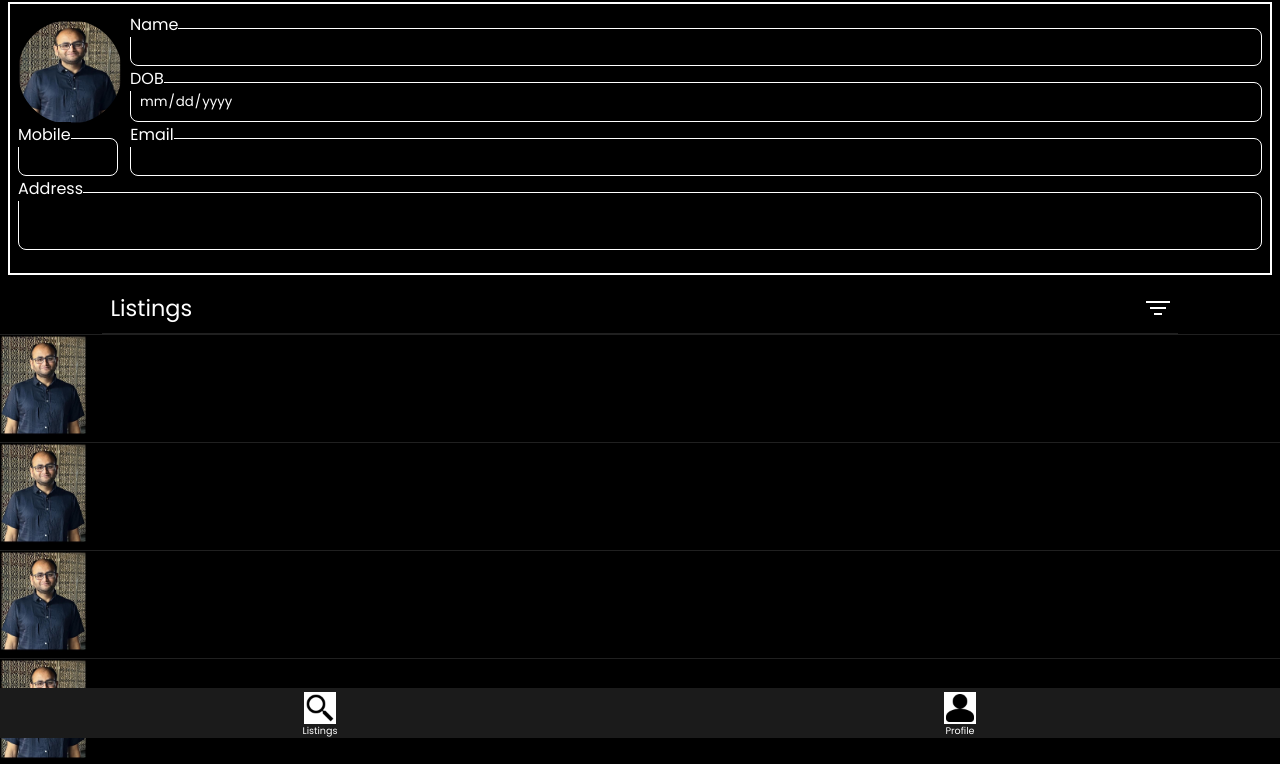
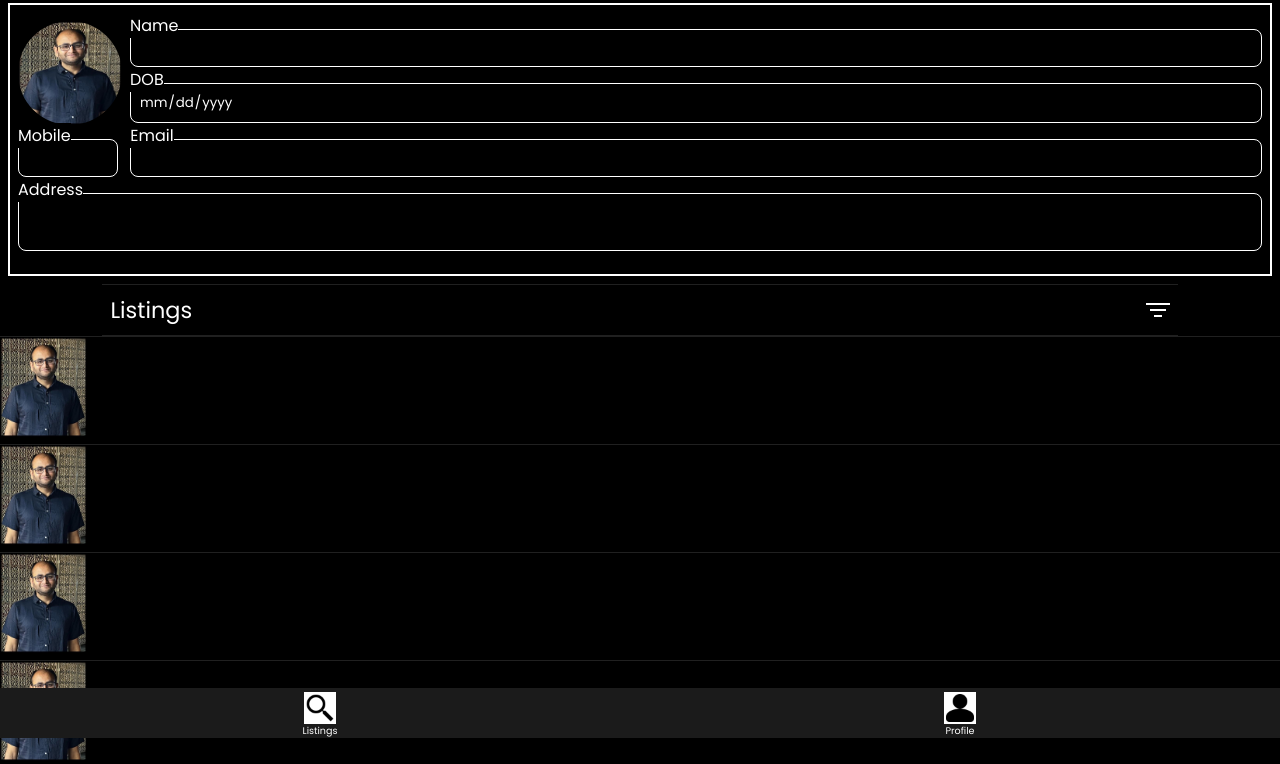
Before and after one commit to Dhiraj1057/Iotate_Project, a plain HTML site: page BrokerConnect/templates/BrokerConnectProfile.html in a window 1280 px wide. Shown: the part 62-826 px from the top of the page. Drawn offline with Linux system fonts and the light colour scheme.

Commit message:
updation

```diff
--- a/BrokerConnect/static/css/BrokerConnectProfile.css
+++ b/BrokerConnect/static/css/BrokerConnectProfile.css
@@ -48,7 +48,7 @@ body {
     justify-content: space-between;
     margin: 0 8vw;
     padding: .5rem;
-    border-bottom: 1px solid var(--color-line-section);
+    border-block: 1px solid var(--color-line-section);
 }
 
 .BrokerConnect-Profile-Mobile-Nav div {
```
